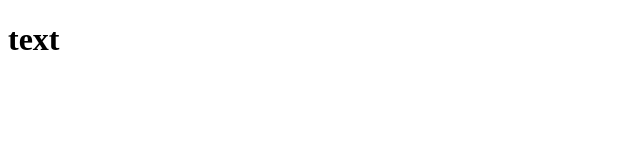
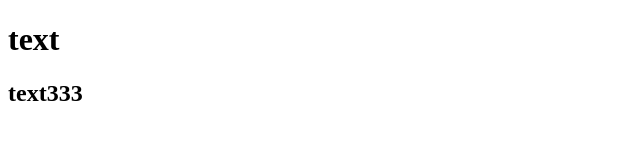
Before and after one commit to Grigore1P/Project1, a plain HTML site: page index.html in a window 1280 px wide. Shown: the whole page, without its empty margins (0-640 px from the left). Drawn offline with Linux system fonts and the light colour scheme.

Commit message:
create index

```diff
--- a/index.html
+++ b/index.html
@@ -6,6 +6,7 @@
 </head>
 <body>
 <h1>text</h1>
+<h2>text333</h2>
 
 </body>
 </html>
```
